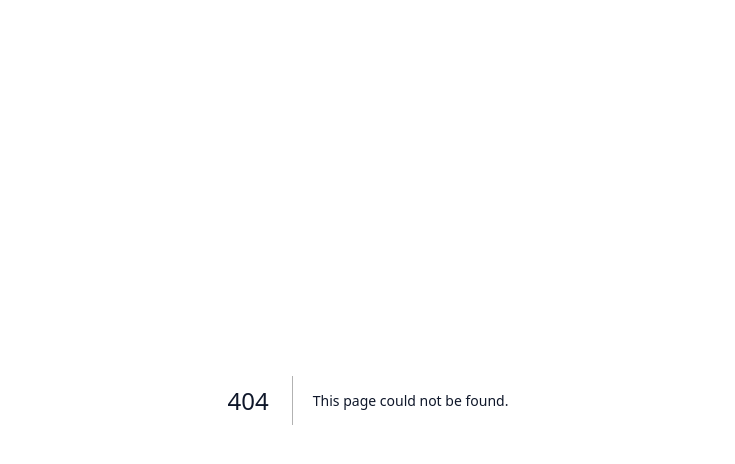
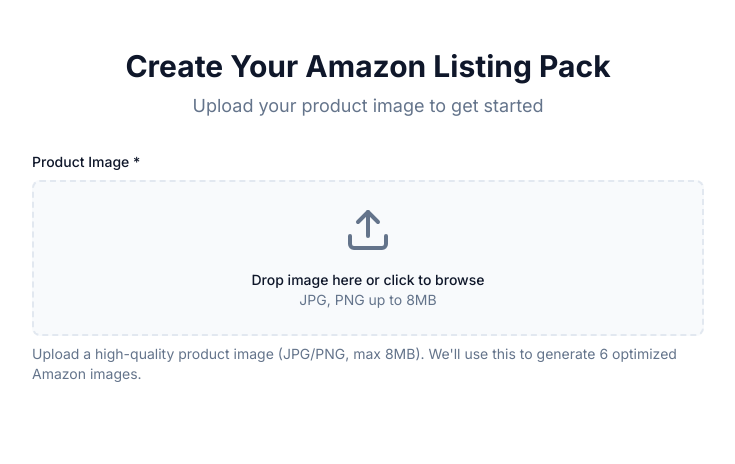
Before and after one commit to ItsNaunas/E-CTRL, a Next.js app: page /new-seller in a window 1280 px wide. Before the commit this address had no page. Shown: the top 464 px of the page, without its empty margins (272-1007 px from the left). Built offline with nearby package versions, Linux system fonts and the light colour scheme.

Commit message:
feat: Add basic image upload API and new seller page
- Add image upload API endpoint with file validation
- Create minimal new seller page with image upload
- Use existing FileDropzone component
- Basic image preview functionality

```diff
--- /dev/null
+++ b/app/api/upload-image/route.ts
@@ -0,0 +1,69 @@
+import { NextRequest, NextResponse } from 'next/server';
+import { writeFile, mkdir } from 'fs/promises';
+import { join } from 'path';
+import { existsSync } from 'fs';
+
+export async function POST(request: NextRequest) {
+  try {
+    const formData = await request.formData();
+    const file = formData.get('image') as File;
+
+    if (!file) {
+      return NextResponse.json(
+        { error: 'No image file provided' },
+        { status: 400 }
+      );
+    }
+
+    // Validate file type
+    if (!['image/jpeg', 'image/png'].includes(file.type)) {
+      return NextResponse.json(
+        { error: 'Only JPG and PNG images are allowed' },
+        { status: 400 }
+      );
+    }
+
+    // Validate file size (8MB max)
+    if (file.size > 8 * 1024 * 1024) {
+      return NextResponse.json(
+        { error: 'File size must be under 8MB' },
+        { status: 400 }
+      );
+    }
+
+    // Create uploads directory if it doesn't exist
+    const uploadsDir = join(process.cwd(), 'public', 'uploads');
+    if (!existsSync(uploadsDir)) {
+      await mkdir(uploadsDir, { recursive: true });
+    }
+
+    // Generate unique filename
+    const timestamp = Date.now();
+    const fileExtension = file.name.split('.').pop();
+    const fileName = `product-${timestamp}.${fileExtension}`;
+    const filePath = join(uploadsDir, fileName);
+
+    // Convert file to buffer and save
+    const bytes = await file.arrayBuffer();
+    const buffer = Buffer.from(bytes);
+    await writeFile(filePath, buffer);
+
+    // Return the public URL
+    const imageUrl = `/uploads/${fileName}`;
+
+    return NextResponse.json({
+      success: true,
+      imageUrl,
+      fileName,
+      fileSize: file.size,
+      fileType: file.type
+    });
+
+  } catch (error) {
+    console.error('Image upload error:', error);
+    return NextResponse.json(
+      { error: 'Failed to upload image' },
+      { status: 500 }
+    );
+  }
+}
--- /dev/null
+++ b/app/new-seller/page.tsx
@@ -0,0 +1,97 @@
+'use client';
+
+import { useState } from 'react';
+import FileDropzone from '@/components/FileDropzone';
+import type { ImageFile } from '@/lib/validation';
+
+export default function NewSellerPage() {
+  const [selectedImage, setSelectedImage] = useState<ImageFile | null>(null);
+  const [imageError, setImageError] = useState<string>('');
+  const [isUploading, setIsUploading] = useState(false);
+  const [uploadedImageUrl, setUploadedImageUrl] = useState<string>('');
+
+  const handleImageChange = async (imageFile: ImageFile | null) => {
+    if (imageFile) {
+      setIsUploading(true);
+      setImageError('');
+
+      try {
+        // Create a FormData object for the upload
+        const formData = new FormData();
+
+        // Create a File object from the imageFile data
+        const file = new File([new ArrayBuffer(imageFile.size)], imageFile.name, {
+          type: imageFile.type
+        });
+
+        formData.append('image', file);
+
+        // Upload the image
+        const response = await fetch('/api/upload-image', {
+          method: 'POST',
+          body: formData,
+        });
+
+        if (response.ok) {
+          const result = await response.json();
+          setUploadedImageUrl(result.imageUrl);
+          setSelectedImage(imageFile);
+        } else {
+          const error = await response.json();
+          setImageError(error.error || 'Failed to upload image');
+        }
+      } catch (error) {
+        console.error('Image upload error:', error);
+        setImageError('Failed to upload image');
+      } finally {
+        setIsUploading(false);
+      }
+    } else {
+      setSelectedImage(null);
+      setUploadedImageUrl('');
+    }
+  };
+
+  return (
+    <div className="min-h-screen bg-background">
+      <div className="max-w-4xl mx-auto px-4 sm:px-6 lg:px-8 py-12">
+        <div className="text-center mb-8">
+          <h1 className="text-3xl font-bold text-foreground">
+            Create Your Amazon Listing Pack
+          </h1>
+          <p className="mt-2 text-lg text-muted-foreground">
+            Upload your product image to get started
+          </p>
+        </div>
+
+        <div className="max-w-2xl mx-auto">
+          <FileDropzone
+            label="Product Image *"
+            help={isUploading ? "Uploading image..." : "Upload a high-quality product image (JPG/PNG, max 8MB). We'll use this to generate 6 optimized Amazon images."}
+            error={imageError}
+            onChange={handleImageChange}
+            value={selectedImage}
+            id="product-image"
+          />
+
+          {/* Show uploaded image preview */}
+          {uploadedImageUrl && (
+            <div className="mt-4">
+              <p className="text-sm font-medium text-foreground mb-2">Uploaded Image Preview:</p>
+              <div className="relative inline-block">
+                <img
+                  src={uploadedImageUrl}
+                  alt="Product preview"
+                  className="max-w-xs rounded-lg border border-border shadow-sm"
+                />
+                <div className="absolute top-2 right-2 bg-green-500 text-white text-xs px-2 py-1 rounded">
+                  ✓ Uploaded
+                </div>
+              </div>
+            </div>
+          )}
+        </div>
+      </div>
+    </div>
+  );
+}
```
Also changed, not shown: 1 other file (tests, documents, lock files or other folders).
